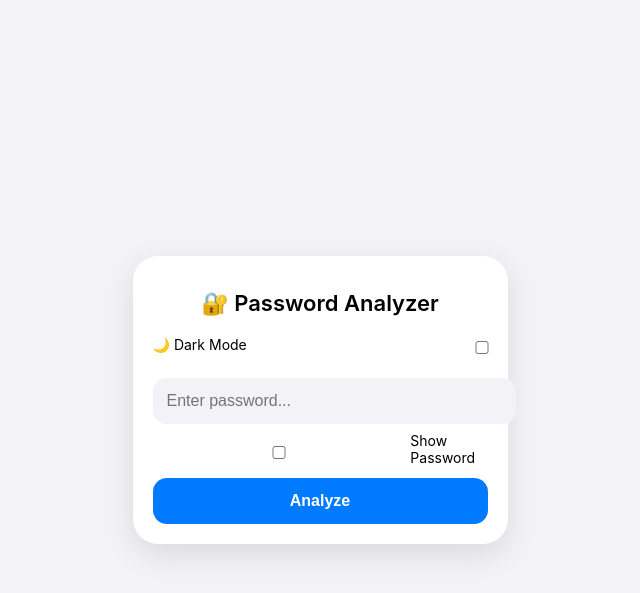
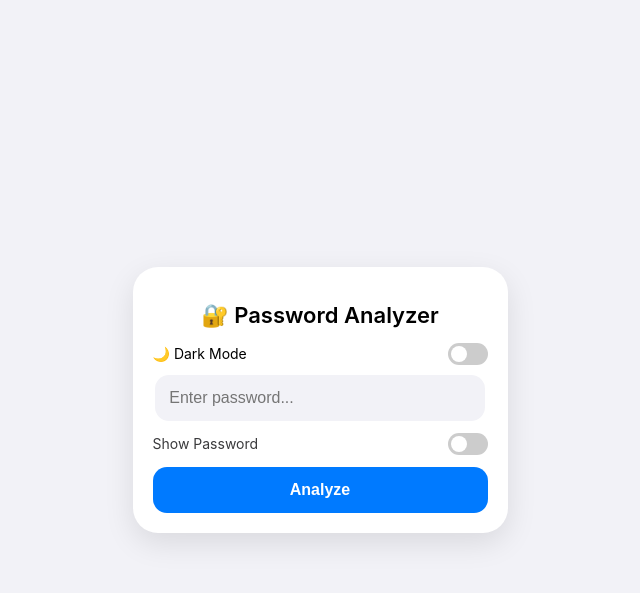
Before and after one commit to WhiteHatAnalystMike/Password-Security-Analyzer, a Flask app: page / in a window 1280 px wide. Shown: the top 593 px of the page, without its empty margins (320-960 px from the left). Run offline with Flask 3, Linux system fonts and the light colour scheme.

Commit message:
Improved toggle UI to 10S-style layout

```diff
--- a/passwordanalyzer/static/style.css
+++ b/passwordanalyzer/static/style.css
@@ -33,14 +33,15 @@ h1 {
 
 /* Input */
 input {
-    width: 100%;
+    width: 90%;
     padding: 14px;
     border-radius: 14px;
     border: none;
     background: #f2f2f7;
     font-size: 16px;
     outline: none;
-    margin-top: 10px;
+    margin: 10px auto;   /* centers it */
+    display: block;      /* required for centering */
 }
 
 /* Button */
@@ -75,7 +76,7 @@ button:hover {
 
 /* iOS-style strength bar */
 .strength-bar {
-    width: 100%;
+    width: 80%;
     height: 8px;
     background: #e5e5ea;
     border-radius: 10px;
@@ -130,3 +131,135 @@ li {
     from { transform: rotate(0deg); }
     to { transform: rotate(360deg); }
 }
+/* Dark mode styles */
+body.dark {
+    background: #1c1c1e;
+    color: #fdfdff;
+}
+
+body.dark .card {
+    background: #2c2c2e;
+}
+
+body.dark input {
+    background: #3a3a3c;
+    color: white;
+}
+
+body.dark ul {
+    color: #f8f8fa;
+}
+
+body.dark .strength-bar {
+    background: #3a3a3c;
+}
+
+/* Toggle switch (iOS style) */
+.switch {
+    position: relative;
+    display: inline-block;
+    width: 40px;
+    height: 22px;
+}
+
+.switch input {
+    opacity: 0;
+    width: 0;
+    height: 0;
+}
+
+.slider {
+    position: absolute;
+    cursor: pointer;
+    background-color: #ccc;
+    border-radius: 34px;
+    top: 0;
+    left: 0;
+    right: 0;
+    bottom: 0;
+    transition: 0.3s;
+}
+
+.slider:before {
+    position: absolute;
+    content: "";
+    height: 16px;
+    width: 16px;
+    left: 3px;
+    bottom: 3px;
+    background-color: white;
+    border-radius: 50%;
+    transition: 0.3s;
+}
+
+input:checked + .slider {
+    background-color: #34c759;
+}
+
+input:checked + .slider:before {
+    transform: translateX(18px);
+}
+/* Toggle row layout */
+.toggle-row {
+    display: flex;
+    justify-content: space-between;
+    align-items: center;
+    margin-top: 12px;
+    font-size: 14px;
+}
+
+/* Light mode text */
+.toggle-row span {
+    color: #3a3a3c;
+}
+
+/* Dark mode text */
+body.dark .toggle-row span {
+    color: #d1d1d6;
+}
+
+/* iOS switch (if not already added) */
+.switch {
+    position: relative;
+    display: inline-block;
+    width: 40px;
+    height: 22px;
+}
+
+.switch input {
+    opacity: 0;
+    width: 0;
+    height: 0;
+}
+
+.slider {
+    position: absolute;
+    cursor: pointer;
+    background-color: #ccc;
+    border-radius: 34px;
+    top: 0;
+    left: 0;
+    right: 0;
+    bottom: 0;
+    transition: 0.3s;
+}
+
+.slider:before {
+    position: absolute;
+    content: "";
+    height: 16px;
+    width: 16px;
+    left: 3px;
+    bottom: 3px;
+    background-color: white;
+    border-radius: 50%;
+    transition: 0.3s;
+}
+
+input:checked + .slider {
+    background-color: #34c759;
+}
+
+input:checked + .slider:before {
+    transform: translateX(18px);
+}
--- a/passwordanalyzer/templates/index.html
+++ b/passwordanalyzer/templates/index.html
@@ -22,9 +22,13 @@
         <form method="POST" onsubmit="showLoading()">
             <input type="password" name="password" placeholder="Enter password..." required>
 
-            <label style="font-size: 14px; display: flex; align-items: center; gap: 6px; margin-top: 8px;">
-                <input type="checkbox" onclick="togglePassword()"> Show Password
-            </label>
+            <div class="toggle-row">
+    <span>Show Password</span>
+    <label class="switch">
+        <input type="checkbox" onclick="togglePassword()">
+        <span class="slider"></span>
+    </label>
+    </div>
 
             <button type="submit">Analyze</button>
         </form>
```
